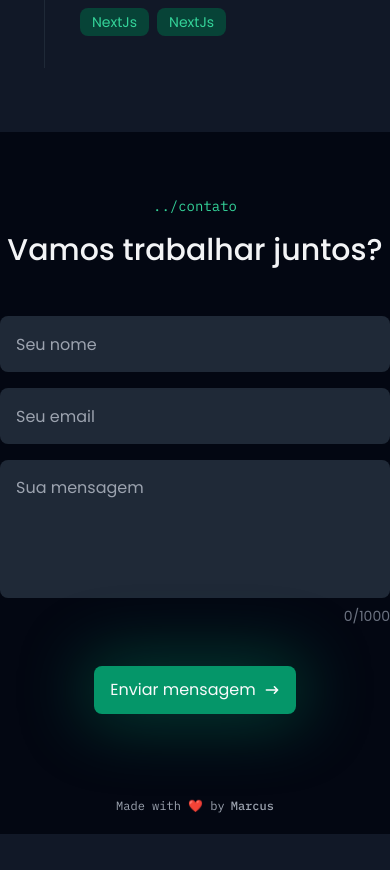
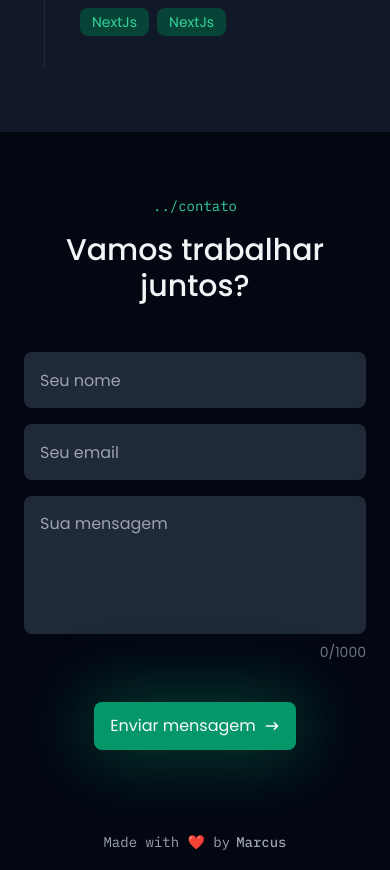
Before and after one commit to MarcusPOliveira/marcus-dev, a Next.js app: page /home in a window 390 px wide. Shown: the part 5740-6610 px from the top of the page. Before the commit the page ends 6574 px from the top, so only its background shows below. Built offline with nearby package versions, Linux system fonts and the light colour scheme.

Commit message:
fix: horizontal padding in contact form

```diff
--- a/src/components/contact_form/index.tsx
+++ b/src/components/contact_form/index.tsx
@@ -29,7 +29,7 @@ export const ContactForm = () => {
   }
 
   return (
-    <section className="flex items-center justify-center bg-gray-950 py-16 md:py-32">
+    <section className="flex items-center justify-center bg-gray-950 px-6 py-16 md:py-32">
       <div className="mx-auto w-full max-w-[420px]">
         <SectionTitle
           title="Vamos trabalhar juntos?"
--- a/src/components/footer/index.tsx
+++ b/src/components/footer/index.tsx
@@ -1,7 +1,7 @@
 export const Footer = () => {
   return (
     <footer className="flex h-14 w-full items-center justify-center bg-gray-950 text-gray-400">
-      <span className="flex items-center gap-1.5 font-mono text-xs text-gray-400 sm:text-sm">
+      <span className="flex items-center gap-1.5 font-mono text-sm text-gray-400">
         Made with ❤️ by <strong className="font-medium">Marcus</strong>
       </span>
     </footer>
```
